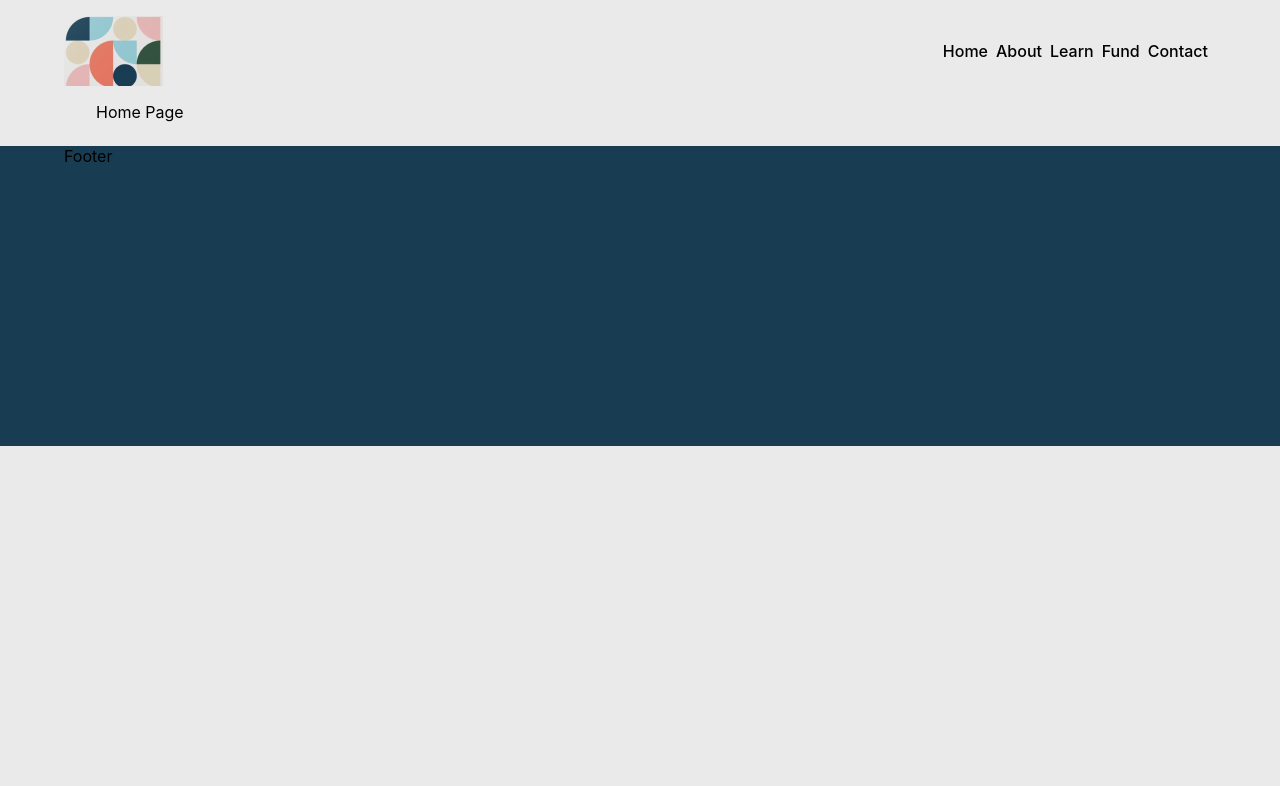
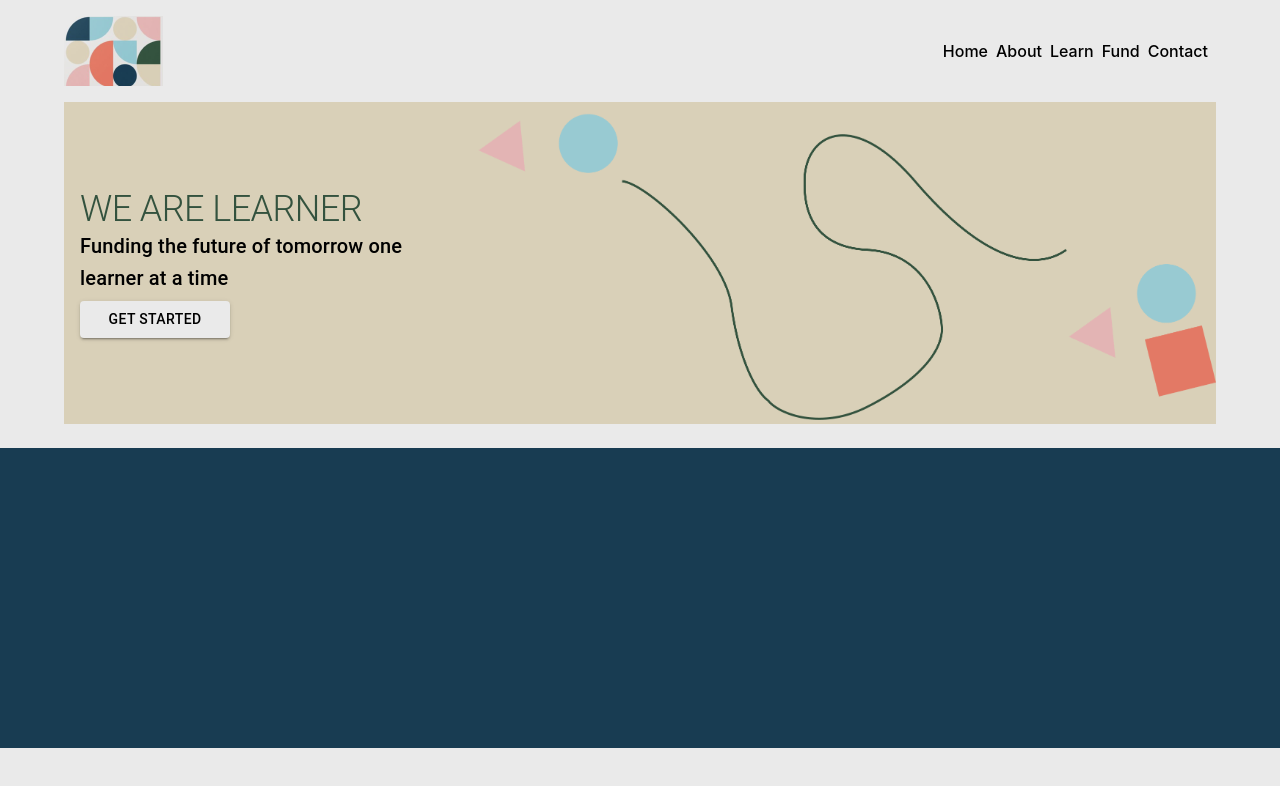
Before and after one commit to insivika/learners, a Next.js app: page / in a window 1280 px wide. Shown: the top 786 px of the page. Built offline with nearby package versions, Linux system fonts and the light colour scheme.

Commit message:
hero section

```diff
--- a/components/common/Footer/index.js
+++ b/components/common/Footer/index.js
@@ -3,7 +3,7 @@ import { Box, Container } from "@mui/material";
 const Footer = () => {
   return (
     <Box component="footer" sx={{ background: "#183C52", height: 300 }}>
-      <Container>Footer</Container>
+      <Container></Container>
     </Box>
   );
 };
--- a/pages/index.js
+++ b/pages/index.js
@@ -1,10 +1,42 @@
 import PageLayout from "../layouts/PageLayout";
 import styles from "../styles/Home.module.css";
+import HeroArt from "../assets/hero-art.png";
+import { Box, Typography, Button } from "@mui/material";
+import Image from "next/image";
 
 export default function Home() {
   return (
     <PageLayout>
-      <div className={styles.container}>Home Page</div>
+      <Box display="flex" sx={{ background: "#D9D0B8" }}>
+        <Box
+          display="flex"
+          flex={1}
+          alignContent="center"
+          flexDirection="column"
+          justifyContent="center"
+          pr={2}
+          pl={2}
+          pt={3}
+          pb={3}
+        >
+          <Typography variant="h1" sx={{ color: "#33523E", fontSize: 36 }}>
+            WE ARE LEARNER
+          </Typography>
+          <Typography variant="h6" gutterBottom>
+            Funding the future of tomorrow one learner at a time
+          </Typography>
+          <Button
+            variant="contained"
+            sx={{ maxWidth: 150, backgroundColor: "#EAEAEA", color: "black" }}
+          >
+            Get Started
+          </Button>
+        </Box>
+
+        <Box flex={2}>
+          <Image src={HeroArt} alt="Hero art" />
+        </Box>
+      </Box>
     </PageLayout>
   );
 }
```
Also changed, not shown: assets/hero-art.png (added), pages/learners/[learnerId].js (renamed from pages/learners/index.js).
